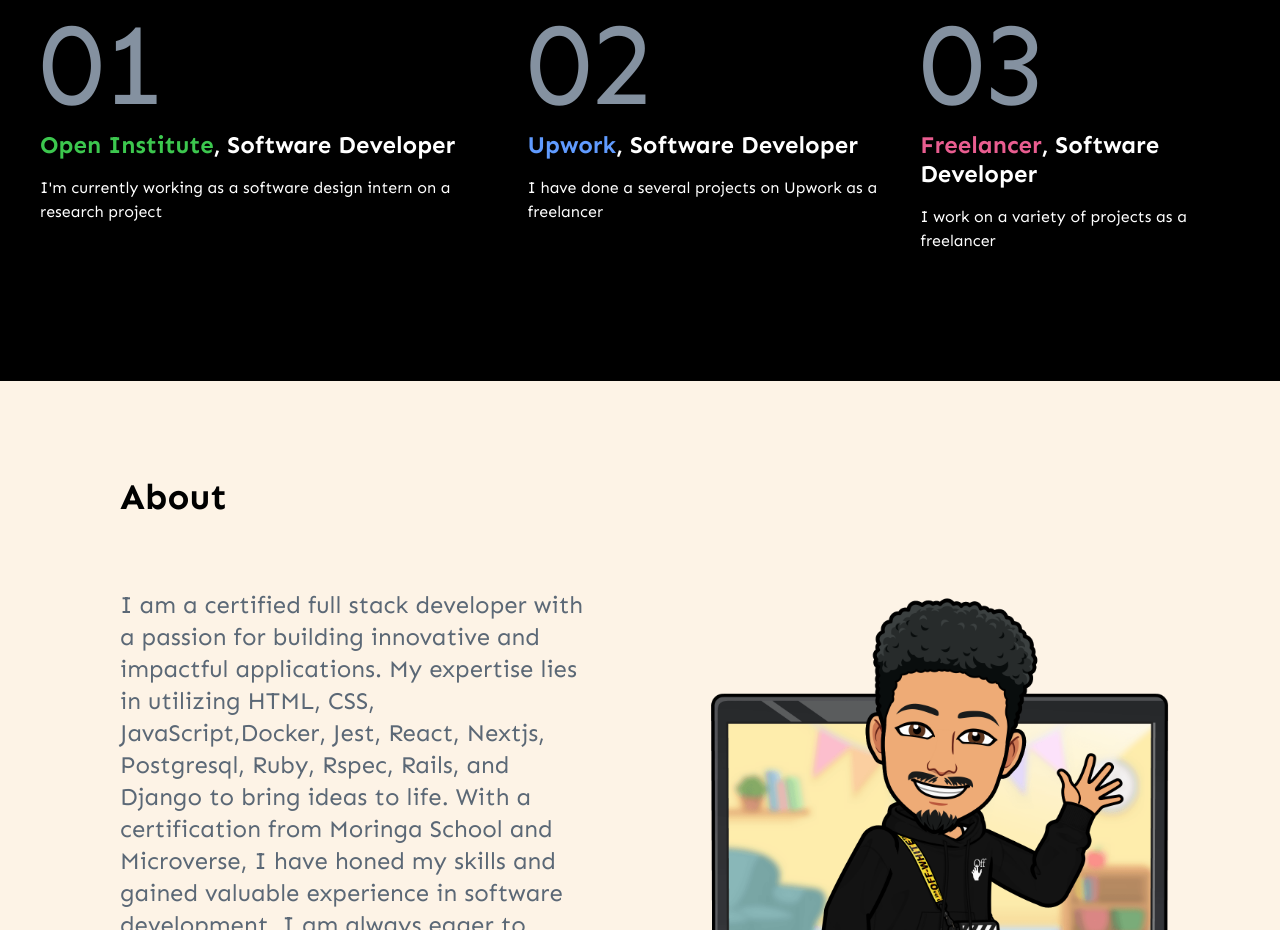
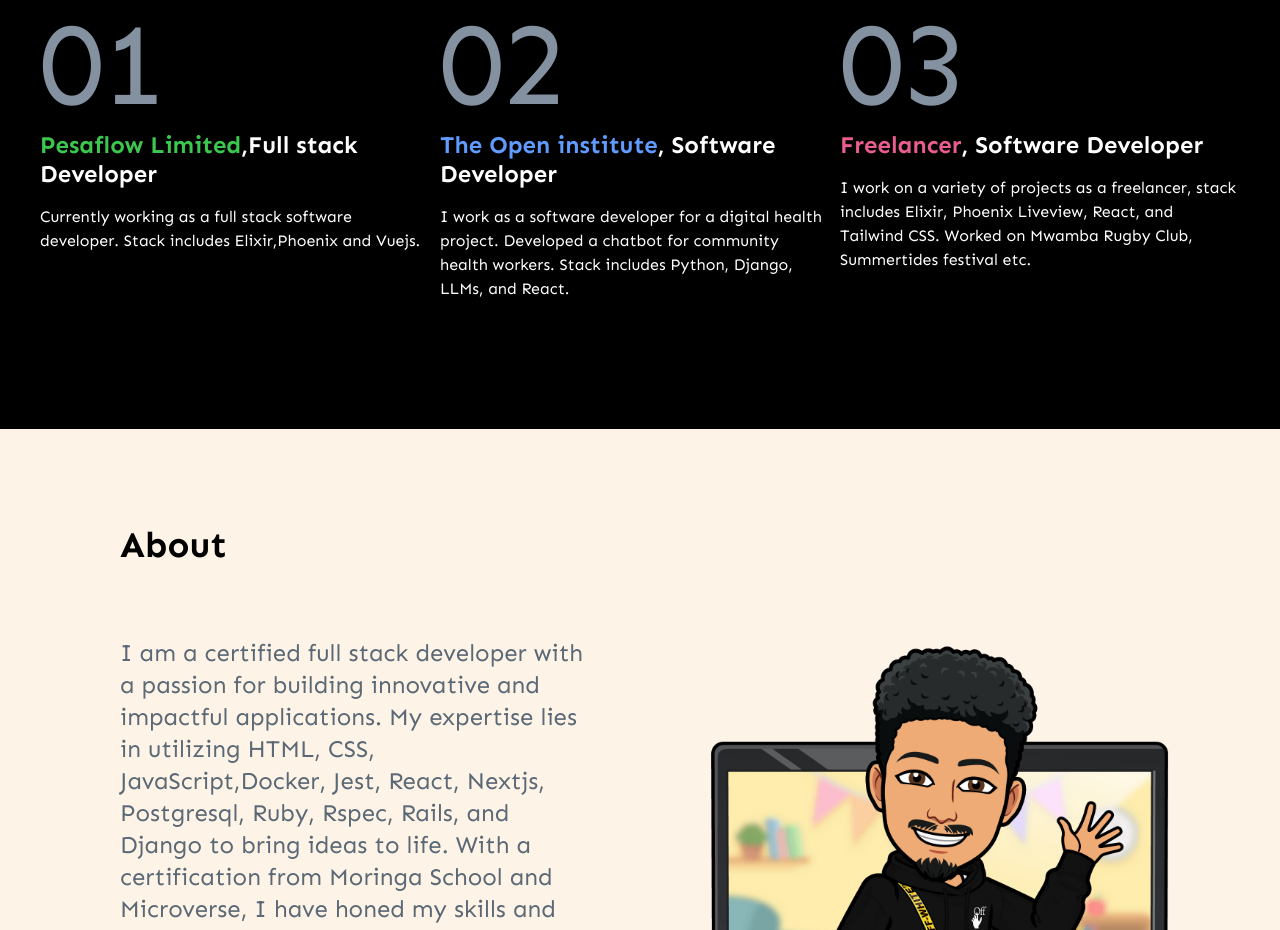
Before and after one commit to Kimutai01/kiprotich-kimutai, a Next.js app: page / in a window 1280 px wide. Shown: the part 1148-2078 px from the top of the page. Built offline with nearby package versions, Linux system fonts and the light colour scheme; a web font is replaced by a local one.

Commit message:
Experience update

```diff
--- a/components/Experience.jsx
+++ b/components/Experience.jsx
@@ -27,7 +27,7 @@ const Experience = () => {
         I've worked with some amazing companies
       </h1>
       <div className="flex flex-col md:flex-row md:justify-around">
-        <div>
+        <div className="w-[100%]">
           <p
             style={{
               display: "block",
@@ -57,9 +57,9 @@ const Experience = () => {
                 fontWeight: "700",
               }}
             >
-              Open Institute
+              Pesaflow Limited
             </span>
-            , Software Developer
+            ,Full stack Developer
           </h2>
           <p
             className="pr-4"
@@ -71,12 +71,12 @@ const Experience = () => {
               textDecoration: "none",
             }}
           >
-            I'm currently working as a software design intern on a research
-            project
+            Currently working as a full stack software developer. Stack includes
+            Elixir,Phoenix and Vuejs.
           </p>
         </div>
 
-        <div>
+        <div className="w-[100%]">
           <p
             className="pr-4"
             style={{
@@ -107,12 +107,12 @@ const Experience = () => {
                 fontWeight: "700",
               }}
             >
-              Upwork
+              The Open institute
             </span>
             , Software Developer
           </h2>
           <p
-            className="pr-4"
+            className="pr-4 "
             style={{
               marginBottom: "0px",
               color: "#fff",
@@ -121,11 +121,13 @@ const Experience = () => {
               textDecoration: "none",
             }}
           >
-            I have done a several projects on Upwork as a freelancer
+            I work as a software developer for a digital health project.
+            Developed a chatbot for community health workers. Stack includes
+            Python, Django, LLMs, and React.
           </p>
         </div>
 
-        <div>
+        <div className="w-[100%]">
           <p
             style={{
               display: "block",
@@ -168,7 +170,9 @@ const Experience = () => {
               textDecoration: "none",
             }}
           >
-            I work on a variety of projects as a freelancer
+            I work on a variety of projects as a freelancer, stack includes
+            Elixir, Phoenix Liveview, React, and Tailwind CSS. Worked on Mwamba
+            Rugby Club, Summertides festival etc.
           </p>
         </div>
       </div>
```
